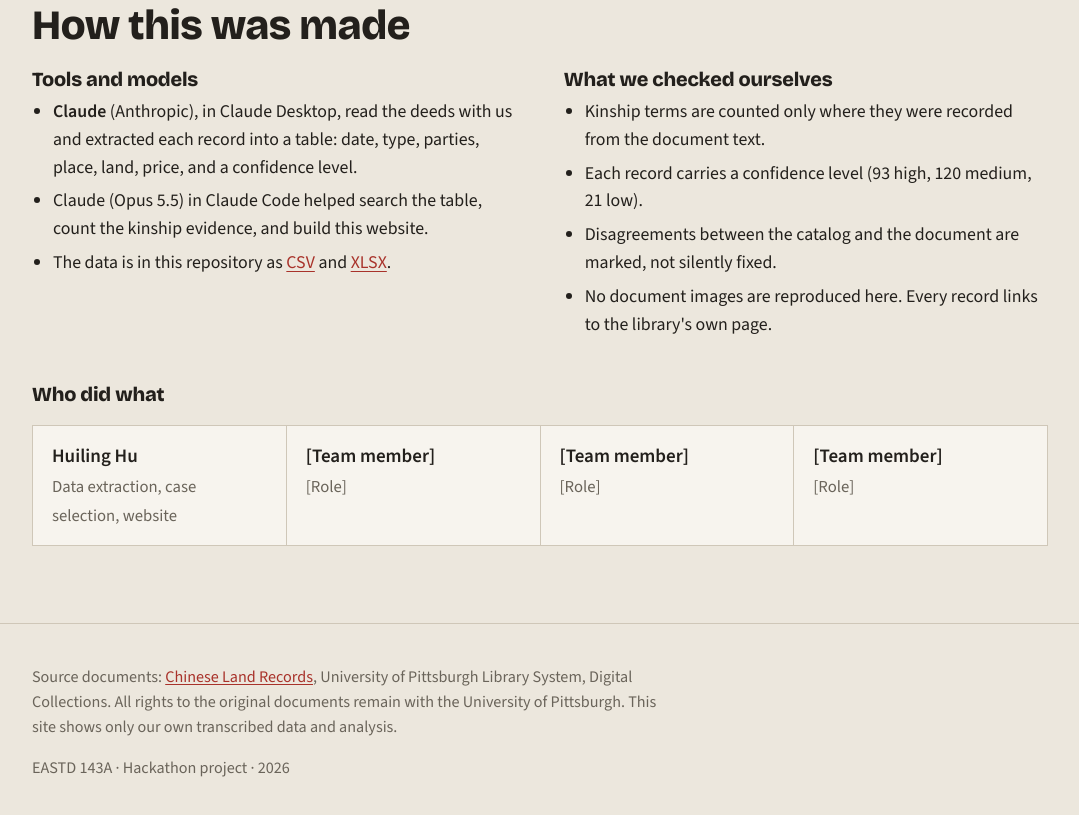
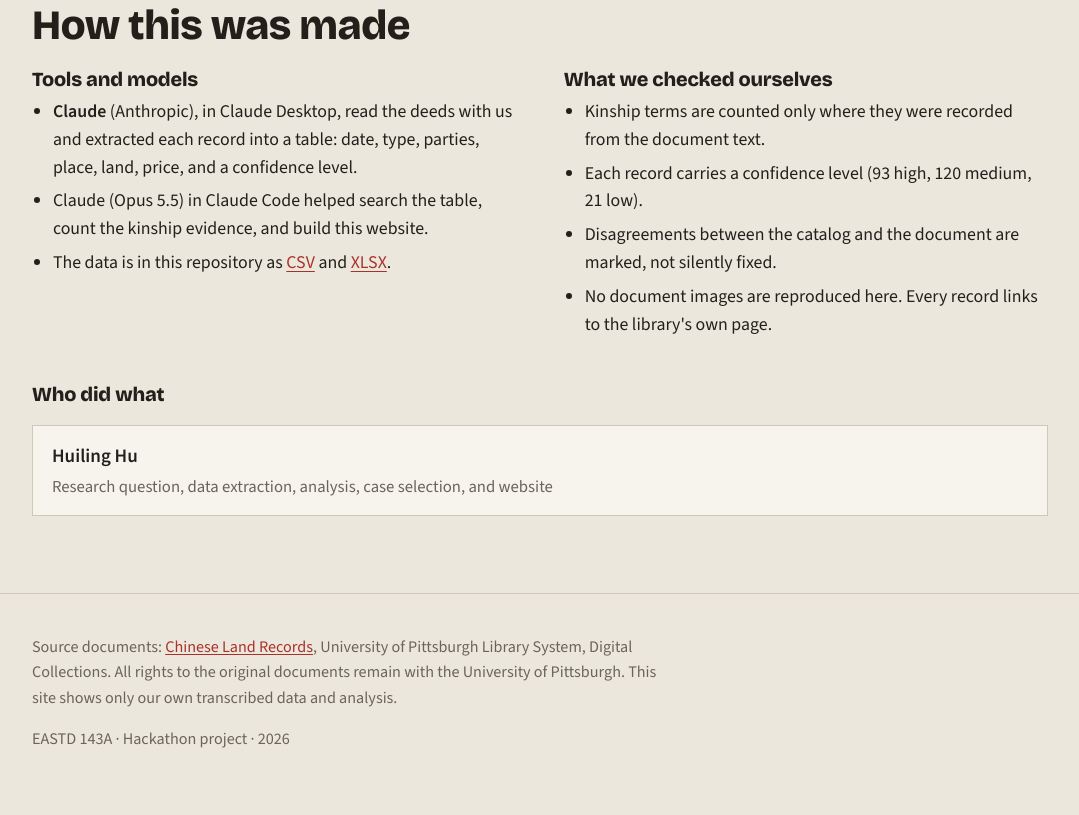
Before and after one commit to HuilingHu-cpu/eastd143a-team-huiling, a plain HTML site: page index.html in a window 1280 px wide. Shown: the part 9190-10005 px from the top of the page, without its empty margins (100-1179 px from the left). Drawn offline with nearby package versions, Linux system fonts and the light colour scheme.

Commit message:
Credit Huiling Hu as sole author of the site
Co-Authored-By: Claude Opus 5.5 <noreply@anthropic.com>

```diff
--- a/index.html
+++ b/index.html
@@ -467,10 +467,7 @@ footer p { max-width: 80ch; }
 
     <h3 style="font-size:1.05em; margin-top:2em">Who did what</h3>
     <div class="team">
-      <div><b>Huiling Hu</b><span>Data extraction, case selection, website</span></div>
-      <div><b>[Team member]</b><span>[Role]</span></div>
-      <div><b>[Team member]</b><span>[Role]</span></div>
-      <div><b>[Team member]</b><span>[Role]</span></div>
+      <div><b>Huiling Hu</b><span>Research question, data extraction, analysis, case selection, and website</span></div>
     </div>
   </div>
 </section>
```
